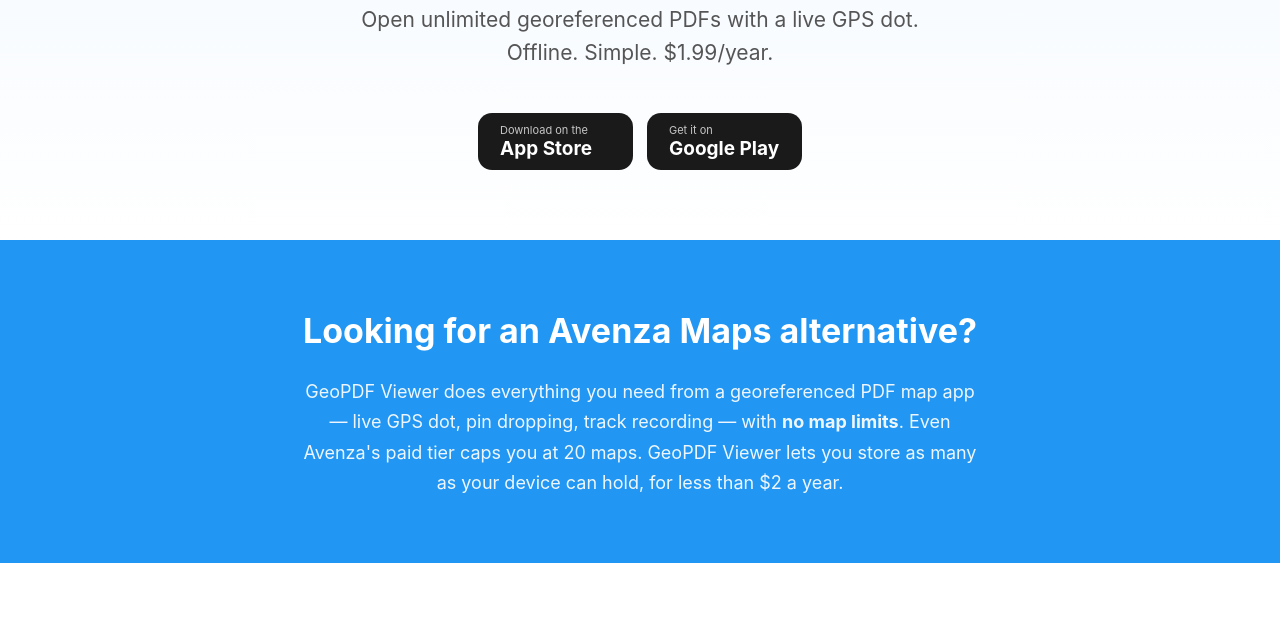
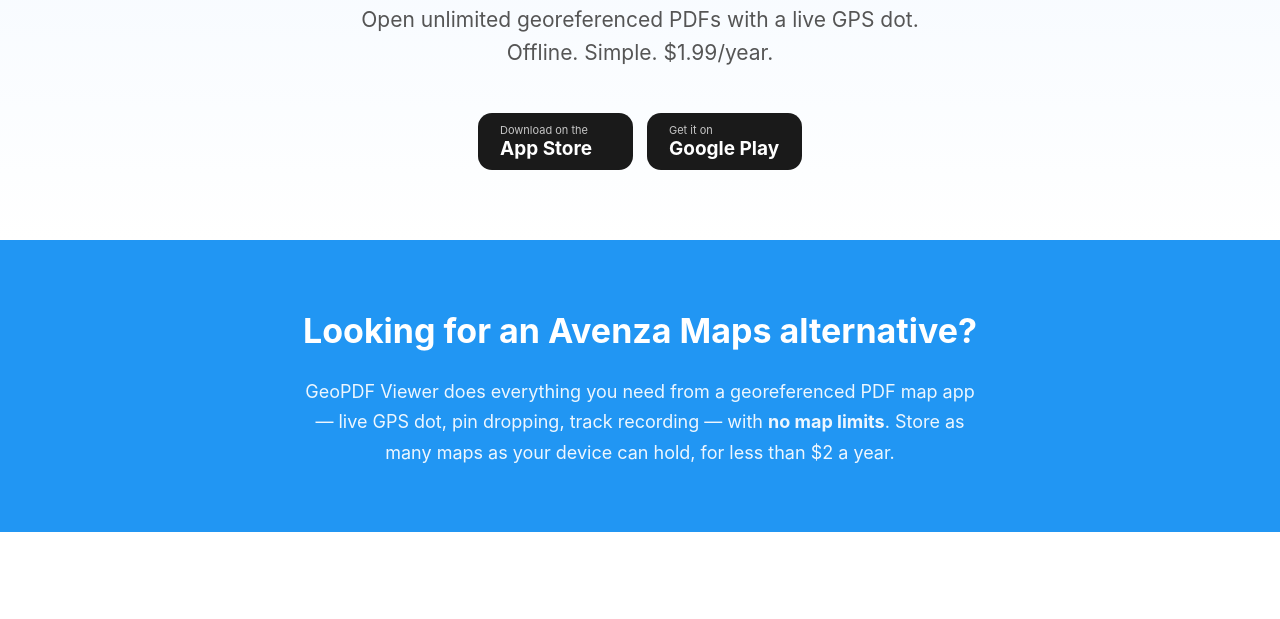
Before and after one commit to AliSimpson18/geopdfviewer-website, a plain HTML site: page index.html in a window 1280 px wide. Shown: the part 400-1019 px from the top of the page. Drawn offline with Linux system fonts and the light colour scheme.

Commit message:
Add files via upload

```diff
--- a/index.html
+++ b/index.html
@@ -45,7 +45,7 @@
     <section class="callout">
         <div class="container">
             <h2>Looking for an Avenza Maps alternative?</h2>
-            <p>GeoPDF Viewer does everything you need from a georeferenced PDF map app — live GPS dot, pin dropping, track recording — with <strong>no map limits</strong>. Even Avenza's paid tier caps you at 20 maps. GeoPDF Viewer lets you store as many as your device can hold, for less than $2 a year.</p>
+            <p>GeoPDF Viewer does everything you need from a georeferenced PDF map app — live GPS dot, pin dropping, track recording — with <strong>no map limits</strong>. Store as many maps as your device can hold, for less than $2 a year.</p>
         </div>
     </section>
 
```
